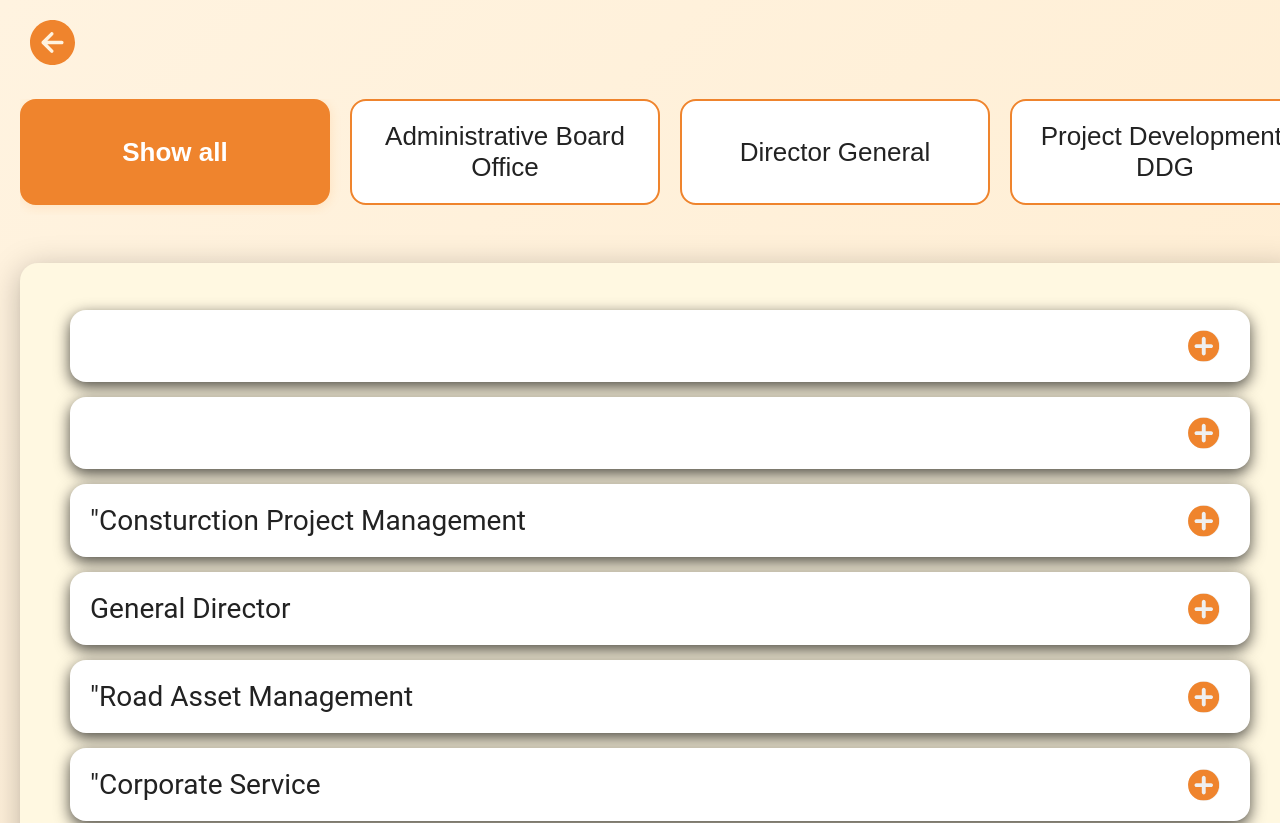
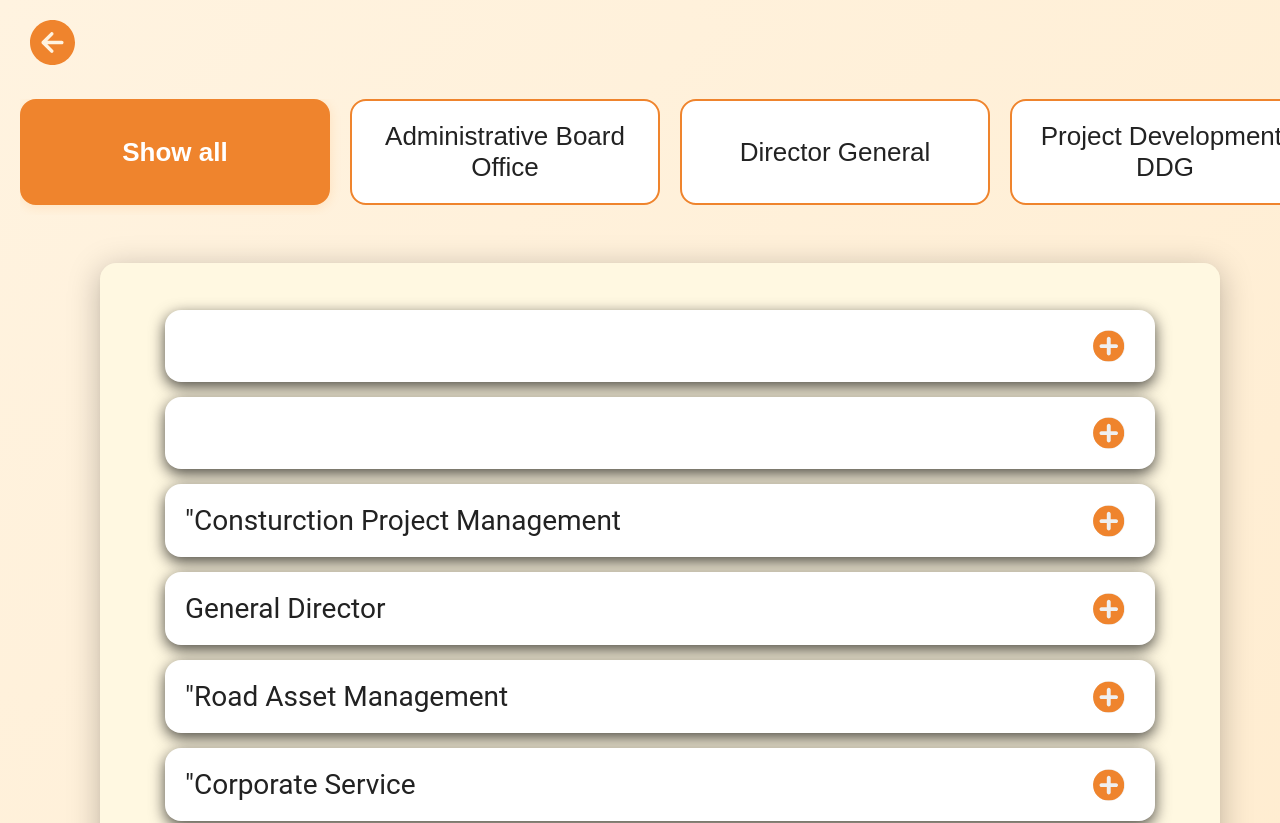
Before and after one commit to hippiehabesha/ERA-wayfinding, a React (Vite) app: page /list in a window 1280 px wide. Shown: the top 823 px of the page. Built offline with nearby package versions, Linux system fonts and the light colour scheme.

Commit message:
before Pull.

```diff
--- a/src/Lists/department_list.css
+++ b/src/Lists/department_list.css
@@ -16,8 +16,12 @@ html, body {
   height: 100%;
  background: linear-gradient(135deg, #fff3e0 0%, #ffe0b2 100%);
   justify-content: flex-start;
-  padding: 20px;
+
+  margin:20px;
+
+
   overflow-x: hidden;
+
 
 
 
@@ -82,16 +86,19 @@ html, body {
   font-size: 1rem;
   background: var(--orange-light);
   color: var(--orange-dark);
+  font-family: "Roboto", sans-serif;
 }
 .department-list-card {
   /* width: 100%; */
   /* width: 600px; */
 
    background: #fff8e1;
-  border-radius: 18px;
+  border-radius: 16px;
   box-shadow: 0 6px 32px rgba(0, 0, 0, 0.25), 0 1.5px 6px rgba(0, 0, 0, 0.04);
   padding: 32px 50px 28px 50px;
   margin-bottom: 48px;
+  margin-right: 80px;
+  margin-left: 80px;
 
 }
 .department-list-ul {
@@ -123,7 +130,8 @@ html, body {
   justify-content: space-between;
   gap: 50px; /* same spacing as block list */
   padding: 20px 20px;
-  margin: 15px 0;
+
+  margin: 15px ;
   background-color: #fff;
   box-shadow: 0 5px 15px rgba(0, 0, 0, 0.7);
   font-size: 28px;
@@ -142,6 +150,7 @@ html, body {
   color: #222222;
   font-family: 'Roboto', sans-serif;
   align-items: center;
+
 }
 
 
```
